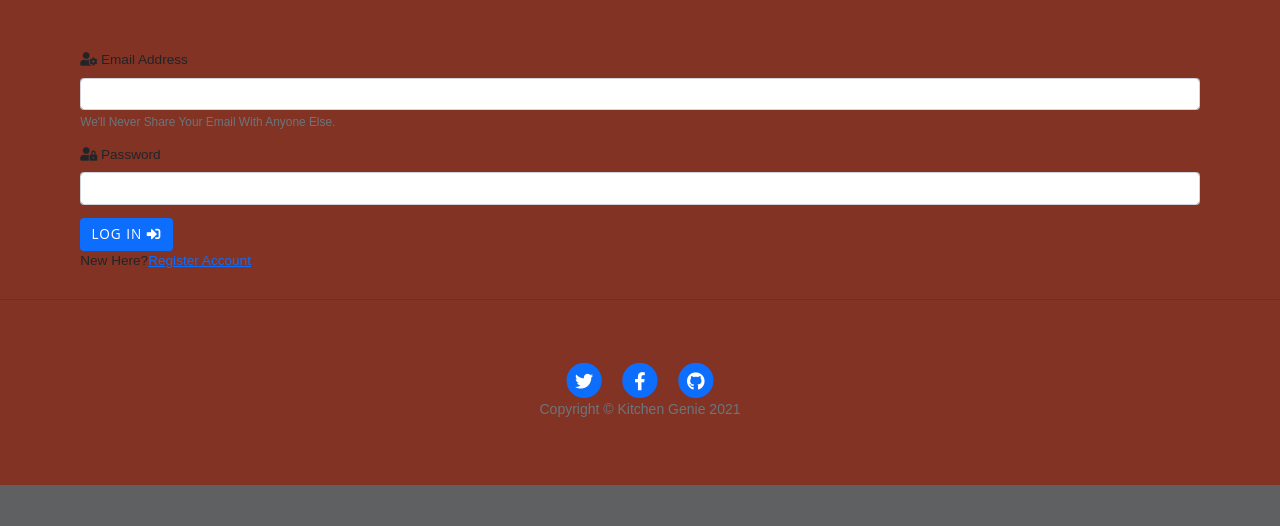
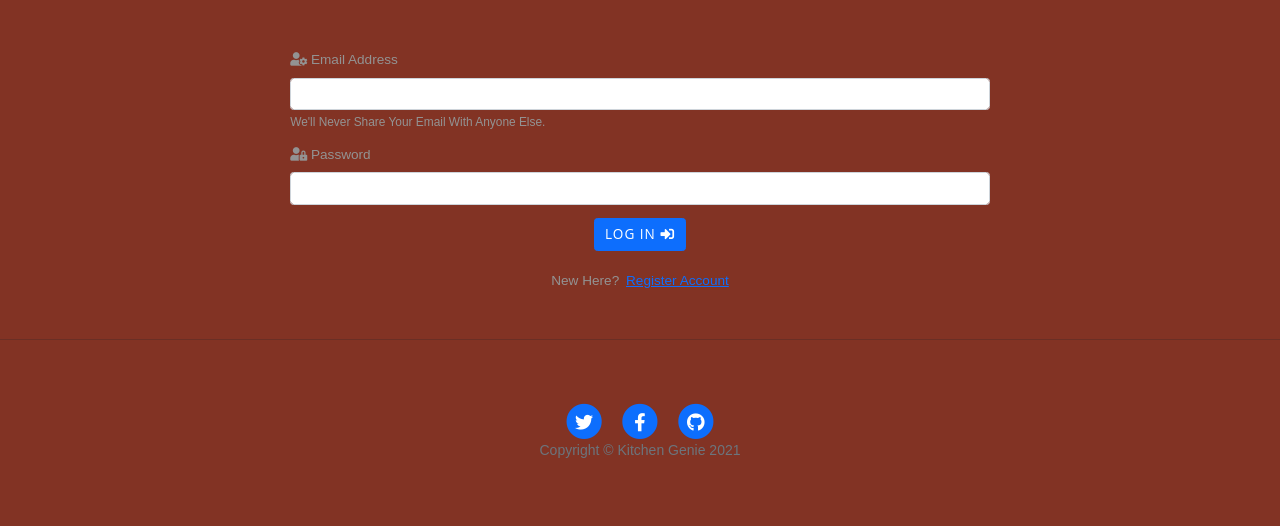
Before and after one commit to kashinak/kitchen-genie, a Flask app: page /login in a window 1280 px wide. Shown: the part 532-1058 px from the top of the page. Before the commit the page ends 1017 px from the top, so only its background shows below. Run offline with Flask 2, Linux system fonts and the light colour scheme; some libraries are stand-ins or nearby versions.

Commit message:
Change color of input labels and icons to medium grey, center log in button, add space between register account link and preceding text and reduce the width of input fields on large screen devices

```diff
--- a/static/css/style.css
+++ b/static/css/style.css
@@ -40,6 +40,22 @@ body {
 .post-meta span {
   color: rgb(223 223 223);
 }
+
+/* login page - custom css */
+
+.form-inputs, .form-text, .link-text {
+  color: rgb(147 147 147)
+}
+
+@media only screen and (min-width: 992px) {
+  .form-container {
+    max-width: 720px;
+  }
+}
+
+/* register page - custom css */
+
+
 
 /* group recipes */
 /* code snippet by Mr. Web Developer "Complete Responsive Food/Restaurant Suing HTML/CSS/JQuery/Bootstrap - Step By Step" : https://www.youtube.com/watch?v=ajtLKcOF7RM */
--- a/templates/base.html
+++ b/templates/base.html
@@ -94,7 +94,7 @@
 	</section>
 
 	<!-- Main Content -->
-	<main class="container">
+	<main class="container form-container">
 
         {% block content %}
         {% endblock %}
--- a/templates/login.html
+++ b/templates/login.html
@@ -4,7 +4,7 @@
     <div class="row">
         <form method="POST" action="{{ url_for('login') }}">
             <!-- username -->
-            <div class="mb-3">
+            <div class="mb-3 form-inputs">
                 <i class="fas fa-user-cog"></i>
                 <label for="username" class="form-label">Email address</label>
                 <input type="email" class="form-control" id="username" name="username" aria-describedby="emailHelp"
@@ -12,24 +12,25 @@
                 <div id="emailHelp" class="form-text">We'll never share your email with anyone else.</div>
             </div>
             <!-- password -->
-            <div class="mb-3">
+            <div class="mb-3 form-inputs">
                 <i class="fas fa-user-lock"></i>
                 <label for="password" class="form-label">Password</label>
                 <input type="password" class="form-control" id="password" name="password" minlength="5" maxlength="30"
                     pattern="^[a-zA-Z0-9]{5,30}$" required>
             </div>
             <!-- login -->
-            <button type="submit" class="btn btn-primary">Log In <i class="fas fa-sign-in-alt"></i></button>
+            <!-- added custom inline css added a div with class .justify-content-center mb-4 to center align register link -->
+            <div class="d-flex justify-content-center mb-4">
+                <button type="submit" class="btn btn-primary">Log In <i class="fas fa-sign-in-alt"></i></button>
+            </div>
         </form>
     </div>
-
+<!-- added custom inline css class .justify-content-center mb-4 to center align register link -->
     <div class="row">
-        <div class="col-12">
-            <p class="d-flex align-items-center">
-                New Here?
-                <a href="{{ url_for('register') }}">Register Account</a>
+        <div class="col-12 d-flex justify-content-center mb-4">
+            <p class="d-flex align-items-center link-text">
+                New Here?&ensp;<a href="{{ url_for('register') }}">Register Account</a>
             </p>
-
         </div>
     </div>
 
```
